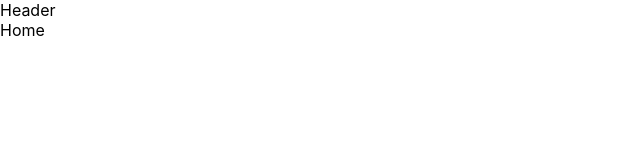
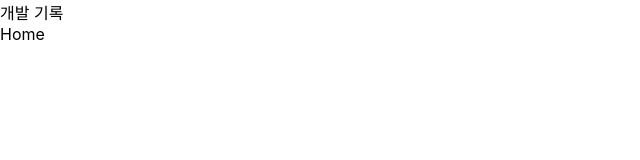
Before and after one commit to seongbiny/bingle, a React (Create React App) app: page / in a window 1280 px wide. Shown: the top 160 px of the page, without its empty margins (0-640 px from the left). Built offline with nearby package versions, Linux system fonts and the light colour scheme.

Commit message:
feat: header

```diff
--- a/src/component/header/index.tsx
+++ b/src/component/header/index.tsx
@@ -1,9 +1,11 @@
-import React from 'react'
+import React from 'react';
 
 const Header = () => {
-  return (
-    <div>Header</div>
-  )
-}
+	return (
+		<div>
+			<text>개발 기록</text>
+		</div>
+	);
+};
 
-export default Header
+export default Header;
```
